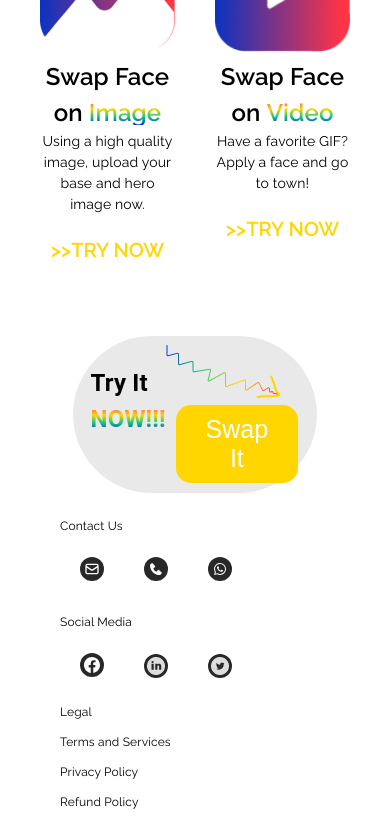
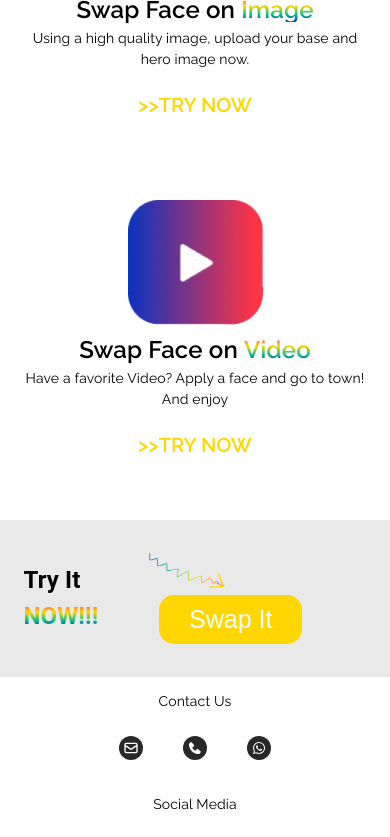
Before and after one commit to Rameeshakhan/DeepDuck, a React (Vite) app: page /gifswap in a window 390 px wide. Shown: the part 2980-3817 px from the top of the page. Built offline with nearby package versions, Linux system fonts and the light colour scheme.

Commit message:
Modified

```diff
--- a/src/assets/css/footer.module.css
+++ b/src/assets/css/footer.module.css
@@ -6,12 +6,10 @@
     text-align: center;
     font-family: Raleway;
     padding: 0px 50px 49px 50px;
-
   }
 
   .div1 {
-    text-align: left;
-    font-size: 12px;
+    font-size: 14px;
   }
 
   .div1Item {
@@ -27,14 +25,14 @@
   }
 
   .div3 {
-    text-align: left;
-    font-size: 12px;
+    /* text-align: left; */
+    font-size: 14px;
+    cursor: pointer;
   }
 
   .div3 > p {
     margin: 5px 0px;
-    padding: 0;
-    text-align: left;
+    padding: 5px;
   }
 
   /* Responsive Styles for Mobile Screens */
--- a/src/assets/css/landing.module.css
+++ b/src/assets/css/landing.module.css
@@ -123,9 +123,10 @@
     }
 
    .image {
-     height: 300px;
-     width: 270px;
+     height: 250px;
+     width: 230px;
      margin-top: 50px;
+     margin-bottom: 20px;
    }
 
    .SixInlineDiv{
@@ -133,9 +134,8 @@
    }
 
    .divItem{
-      margin-top: 20vh;
+      margin-top: 10vh;
       height: 100px;
-      /* width: ; */
       margin-bottom: 30px;
 
    }
--- a/src/assets/css/login.module.css
+++ b/src/assets/css/login.module.css
@@ -2,7 +2,7 @@
     position: relative;
     background-image: url("../images/login-background.png");
     background-size: 100% auto;
-    height: fit-content;
+    height: 100%;
     width: 100%;
     background-color: black;
     z-index: 999;
@@ -11,7 +11,7 @@
 
 .formContainer {
     position: relative;
-    width: 400px;
+    width: 380px;
     padding: 10px 40px;
     margin: 8% auto;
     background: rgba(255, 255, 255, 0.05);
@@ -96,3 +96,17 @@
     border: none;
     border-radius: 4px;
   }
+
+  @media screen and (max-width: 1200px) {
+    .loginContainer {
+        position: relative;
+        background-image: url("../images/login-background.png");
+        background-size: cover;
+        height: fit-content;
+        background-position: center;
+        width: 100%;
+        background-color: black;
+        z-index: 999;
+        background-repeat: no-repeat;
+    }
+  }
--- a/src/assets/css/res.module.css
+++ b/src/assets/css/res.module.css
@@ -84,11 +84,11 @@
 .section6heading {
   margin: 0px;
   font-size: 40px;
-  font-weight: 600
+  font-weight: 600;
 }
 
 .section7main {
-  margin: 50px 70px 60px 70px;
+  margin: 50px 100px 60px 100px;
   padding: 3% 6%;
   background: #1F1F1F;
   border-radius: 800px;
@@ -109,6 +109,7 @@
   outline: none;
   font-size: 25px;
   margin: 0 10px;
+  cursor: pointer;
 }
 
 
@@ -120,6 +121,27 @@
   padding: 20px;
   font-family: Raleway;
   overflow-x: "hidden";
+}
+
+
+/* gif swap  */
+
+.gifSection5main{
+  display: flex;
+  justify-content: center;
+  align-items: center;
+  margin: 10px auto;
+}
+
+.gifTryNow{
+  margin:4% 8%;
+  padding: 3% 6%;
+  background:#E9E9E9;
+  border-radius: 800px;
+  text-align: left;
+  display: flex;
+  justify-content: space-between;
+  height: 157px
 }
 
 @media screen and (max-width: 800px) {
@@ -219,7 +241,7 @@
   }
 
   .section7main {
-    margin: 30px 0;
+    margin: 30px 0px;
     padding: 9% 6%;
     background: #1F1F1F;
     text-align: left;
@@ -266,10 +288,29 @@
     justify-content: center;
     align-items: center;
   }
+
+  .gifSection5main{
+    align-items: center;
+    margin: 10px auto;
+  }
+
+  .gifTryNow{
+    margin:0;
+    padding: 3% 6%;
+    background:#E9E9E9;
+    border-radius: 0;
+    text-align: left;
+    display: flex;
+    justify-content: space-between;
+    height: 157px;
+    align-items: center;
+    width: 100vw
+  }
+
+  .gifArrow{
+    height: 35px;
+  }
 }
-
-
-
 
 @media screen and (max-width: 1000px) {
   .section6image {
@@ -294,4 +335,13 @@
     width: 300px;
   }
 
+
 }
+
+
+@media screen and (max-width: 600px) {
+  .gifSection5main{
+    display: block;
+  }
+
+}
--- a/src/pages/Landing/IntroSection.jsx
+++ b/src/pages/Landing/IntroSection.jsx
@@ -17,10 +17,10 @@ const IntroSection = () => {
       className={styles['intro-section-container']}
       style={{
         backgroundImage: `url(${backgroundImage})`,
-        backgroundSize: 'contain',
+        backgroundSize: 'cover',
         backgroundPosition: 'center',
         backgroundRepeat: "no-repeat",
-        height: "720px",
+        height: "100vh",
       }}
     >
       <div className={styles['grid-container']}>
--- a/src/pages/Landing/Section2.jsx
+++ b/src/pages/Landing/Section2.jsx
@@ -13,7 +13,6 @@ const Section2 = () => {
         padding: "10px 20px 10px 20px",
         width: "100%",
         display: "flex",
-
     };
 
     return (
--- a/src/pages/Landing/Section7.jsx
+++ b/src/pages/Landing/Section7.jsx
@@ -1,8 +1,10 @@
 import React from 'react'
 import arrow from "../../assets/images/tryArrow.png"
 import styles from "../../assets/css/res.module.css"
+import {useNavigate } from 'react-router-dom';
 const Section7 = () => {
 
+  const navigate = useNavigate()
     const gradientText = {
         background: "linear-gradient(0deg, #0E33BE, #14C483, #FFD600, #FF5757)",
         "-webkit-background-clip": "text",
@@ -23,6 +25,7 @@ const Section7 = () => {
                     <img src={arrow} alt="Arrow" className={styles.section7image} />
                     <button
                     className={styles.section7button}
+                    onClick={()=> navigate('/')}
                     >Swap It</button>
                     </div>
                 </div>
--- a/src/pages/Policy/Policy.jsx
+++ b/src/pages/Policy/Policy.jsx
@@ -5,6 +5,7 @@ import Privacy from './Privacy';
 import arrow from "../../assets/images/tryArrow.png"
 import Footer from "../../components/Footer"
 import deepDuck from "../../assets/images/deepDuck.png"
+import Section7 from '../Landing/Section7';
 
 const Policy = () => {
   const [activeTab, setActiveTab] = useState('terms');
@@ -26,7 +27,8 @@ const Policy = () => {
     background: 'none',
     color: '#6E6E6E',
     fontFamily: 'Raleway',
-    margin: '10px 30px'
+    margin: '10px 30px',
+    cursor: "pointer"
   };
 
   const activeStyle = {
@@ -37,7 +39,8 @@ const Policy = () => {
     margin: '10px 40px',
     borderRadius: '20px',
     color: 'white',
-    padding: '12px 23px'
+    padding: '12px 23px',
+    cursor: "pointer"
   };
 
   const handleTabChange = (tab) => {
@@ -64,7 +67,7 @@ const Policy = () => {
       </button>
       <div
         style={{
-          margin: '50px',
+          margin: '66px',
           padding: '05%',
           borderRadius: '20px',
           background: '#1F1F1F',
@@ -73,7 +76,7 @@ const Policy = () => {
       >
         {activeTab === 'terms' ? <Terms /> : <Privacy />}
       </div>
-      <div style={{
+      {/* <div style={{
                     margin:"4% 8%",
                     padding: "3% 6%",
                     background:"#1F1F1F",
@@ -98,7 +101,8 @@ const Policy = () => {
                         margin: "0px 10px"
                     }}>Swap It</button>
                     </div>
-                </div>
+                </div> */}
+                <Section7/>
            <Footer color="white"/>
     </div>
   );
--- a/src/pages/gifSwap/Section5.jsx
+++ b/src/pages/gifSwap/Section5.jsx
@@ -3,8 +3,12 @@ import imageSwap from "../../assets/images/videoSwap-pic.png"
 import gifSwao from "../../assets/images/imageSwap-play.png"
 import arrow from "../../assets/images/tryArrow.png"
 import Footer from '../../components/Footer'
+import styles from "../../assets/css/res.module.css"
+import { useNavigate } from 'react-router-dom'
 
 const Section5 = () => {
+
+    const navigate = useNavigate()
 
     const divStyles = {
         margin: "20px",
@@ -27,7 +31,7 @@ const Section5 = () => {
             <div style={{
                 background: "white",
                 color: "black",
-                padding: "50px",
+                // padding: "50px",
                 textAlign: "center",
             }}>
                 <h1 style={{
@@ -37,14 +41,13 @@ const Section5 = () => {
                     lineHeight: "34px",
                     letterSpacing: "0em",
                 }}>Other Exciting Deep Duck Features</h1>
-                <div style={{
-                    display: "flex",
-                    justifyContent: "center",
-                }}>
+                <div
+                    className={styles.gifSection5main}
+                >
                     <div style={divStyles}>
                         <img src={imageSwap} alt="" />
-                        <h2 style={{padding:"0px", margin:"0px",fontFamily: "Raleway",}}>Swap Face on <span style={gradientText}>Image</span></h2>
-                        <p style={{padding:"0px", margin:"0px",fontFamily: "Raleway",fontSize: "14px",}}>Using a high quality image, upload your base and hero image now.</p>
+                        <h2 style={{ padding: "0px", margin: "0px", fontFamily: "Raleway", }}>Swap Face on <span style={gradientText}>Image</span></h2>
+                        <p style={{ padding: "0px", margin: "0px", fontFamily: "Raleway", fontSize: "14px", }}>Using a high quality image, upload your base and hero image now.</p>
                         <p style={{
                             fontFamily: "Raleway",
                             fontSize: "20px",
@@ -53,12 +56,15 @@ const Section5 = () => {
                             letterSpacing: "0em",
                             textAlign: "center",
                             color: "#FFD600",
-                        }}>{`>>TRY NOW`}</p>
+                            cursor: "pointer"
+                        }}
+                            onClick={() => navigate("/videoswap")}
+                        >{`>>TRY NOW`}</p>
                     </div>
                     <div style={divStyles}>
                         <img src={gifSwao} height="125px" width="135px" alt="" />
-                        <h2 style={{padding:"0px", margin:"0px",fontFamily: "Raleway",}}>Swap Face on <span style={gradientText}>Video</span></h2>
-                        <p style={{padding:"0px", margin:"0px",fontFamily: "Raleway",fontSize: "14px",}}>Have a favorite GIF? Apply a face and go to town!</p>
+                        <h2 style={{ padding: "0px", margin: "0px", fontFamily: "Raleway", }}>Swap Face on <span style={gradientText}>Video</span></h2>
+                        <p style={{ padding: "0px", margin: "0px", fontFamily: "Raleway", fontSize: "14px", }}>Have a favorite Video? Apply a face and go to town! And enjoy</p>
                         <p style={{
                             fontFamily: "Raleway",
                             fontSize: "20px",
@@ -67,22 +73,19 @@ const Section5 = () => {
                             letterSpacing: "0em",
                             textAlign: "center",
                             color: "#FFD600",
-                        }}>{`>>TRY NOW`}</p>
+                            cursor: "pointer"
+                        }}
+                            onClick={() => navigate("/gifswap")}
+                        >{`>>TRY NOW`}</p>
                     </div>
                 </div>
-                <div style={{
-                    margin:"4% 8%",
-                    padding: "3% 6%",
-                    background:"#E9E9E9",
-                    borderRadius: "800px",
-                    textAlign: "left",
-                    display: "flex",
-                    justifyContent: "space-between",
-                    height: "157px"
-                }}>
+                <div
+                    className={styles.gifTryNow}
+                >
                     <h2>Try It <span style={gradientText}>NOW!!!</span></h2>
                     <div>
-                    <img src={arrow} alt="Arrow"/>
+                        <img src={arrow} alt="Arrow" className={styles.gifArrow} />
+
                         <button style={{
                             background: "#FFD600",
                             color: "white",
@@ -95,7 +98,7 @@ const Section5 = () => {
                         }}>Swap It</button>
                     </div>
                 </div>
-           <Footer color="black"/>
+                <Footer color="black" />
             </div>
         </>
     )
--- a/src/pages/imageSwap/Section2.jsx
+++ b/src/pages/imageSwap/Section2.jsx
@@ -17,7 +17,7 @@ const Section2 = () => {
 
   return (
     <>
-     <div style={{
+     {/* <div style={{
                 background: "#EFEFEF",
                 padding: "10px 60px",
                 display: "flex" ,
@@ -79,7 +79,8 @@ const Section2 = () => {
                         </div>
                     </div>
                 </div>
-            </div>
+            </div> */}
+            <Section2/>
     </>
   )
 
--- a/src/pages/videoSwap/Section4.jsx
+++ b/src/pages/videoSwap/Section4.jsx
@@ -3,8 +3,12 @@ import imageSwap from "../../assets/images/videoSwap-pic.png"
 import gifSwao from "../../assets/images/imageSwap-gif.png"
 import arrow from "../../assets/images/tryArrow.png"
 import Footer from '../../components/Footer'
+import styles from "../../assets/css/res.module.css"
+import { useNavigate } from 'react-router-dom'
 
 const Section4 = () => {
+
+    const navigate=useNavigate()
 
     const divStyles = {
         margin: "20px",
@@ -27,7 +31,8 @@ const Section4 = () => {
             <div style={{
                 background: "white",
                 color: "black",
-                padding: "50px",
+                // padding: "50px",
+                paddingTop: "50px",
                 textAlign: "center",
             }}>
                 <h1 style={{
@@ -37,10 +42,9 @@ const Section4 = () => {
                     lineHeight: "34px",
                     letterSpacing: "0em",
                 }}>Other Exciting Deep Duck Features</h1>
-                <div style={{
-                    display: "flex",
-                    justifyContent: "center",
-                }}>
+                <div
+                className={styles.gifSection5main}
+                >
                     <div style={divStyles}>
                         <img src={imageSwap} alt="" />
                         <h2 style={{padding:"0px", margin:"0px",fontFamily: "Raleway",}}>Swap Face on <span style={gradientText}>Image</span></h2>
@@ -53,7 +57,10 @@ const Section4 = () => {
                             letterSpacing: "0em",
                             textAlign: "center",
                             color: "#FFD600",
-                        }}>{`>>TRY NOW`}</p>
+                            cursor: "pointer"
+                        }}
+                        onClick={()=> navigate("/imageswap")}
+                        >{`>>TRY NOW`}</p>
                     </div>
                     <div style={divStyles}>
                         <img src={gifSwao} height="125px" width="135px" alt="" />
@@ -67,22 +74,19 @@ const Section4 = () => {
                             letterSpacing: "0em",
                             textAlign: "center",
                             color: "#FFD600",
-                        }}>{`>>TRY NOW`}</p>
+                            cursor: "pointer"
+                        }}
+                        onClick={()=> navigate("/imageswap")}
+                        >{`>>TRY NOW`}</p>
                     </div>
                 </div>
-                <div style={{
-                    margin:"4% 8%",
-                    padding: "3% 6%",
-                    background:"#E9E9E9",
-                    borderRadius: "800px",
-                    textAlign: "left",
-                    display: "flex",
-                    justifyContent: "space-between",
-                    height: "157px"
-                }}>
+                <div
+                    className={styles.gifTryNow}
+                >
                     <h2>Try It <span style={gradientText}>NOW!!!</span></h2>
                     <div>
-                    <img src={arrow} alt="Arrow"/>
+                        <img src={arrow} alt="Arrow" className={styles.gifArrow} />
+
                         <button style={{
                             background: "#FFD600",
                             color: "white",
@@ -91,10 +95,14 @@ const Section4 = () => {
                             border: "none",
                             outline: "none",
                             fontSize: "25px",
-                        margin: "0px 10px"
-                    }}>Swap It</button>
+                            margin: "0px 10px",
+                            cursor: "pointer"
+                        }}
+                        onClick={()=> navigate("/")}
+                        >Swap It</button>
                     </div>
                 </div>
+
            <Footer color="black"/>
             </div>
         </>
```
Lines whose indentation alone changed are shown as unchanged.
